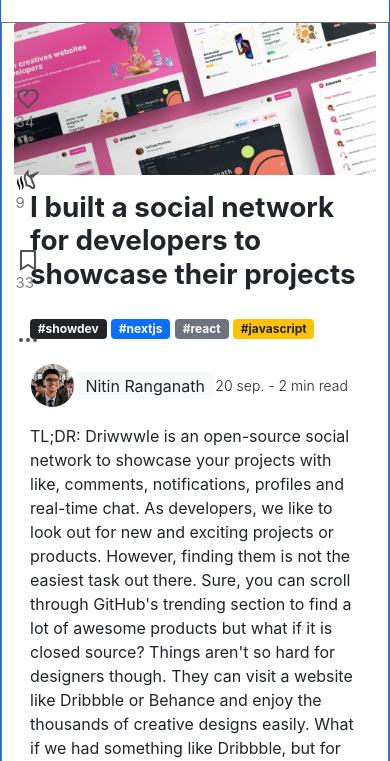
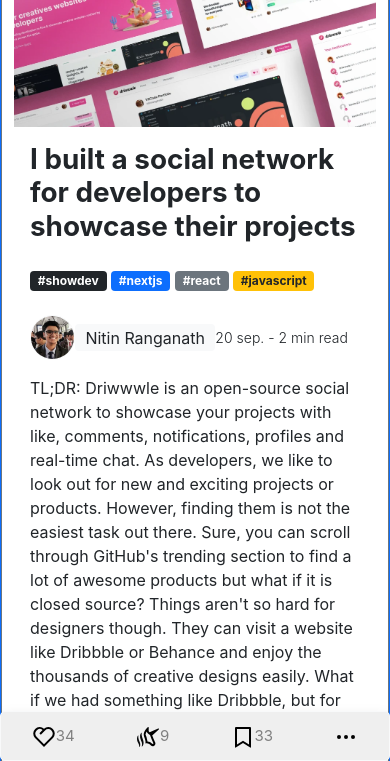
Before and after one commit to Ftnt/reto-2_equipo2, a plain HTML site: page pages/post.html in a window 390 px wide. Shown: the part 83-844 px from the top of the page. Drawn offline with nearby package versions, Linux system fonts and the light colour scheme.

Commit message:
feature/post: Fix floating navbar

```diff
--- a/pages/post.html
+++ b/pages/post.html
@@ -76,6 +76,50 @@
     </nav>
 </header>
 
+<!-- BARRA INICIO - Acá inicia barra de menú que se muestra en mobile -->
+
+<div class="barra d-flex justify-content-around border border-light shadow">
+    <!-- reacción -->
+        <div class="element d-flex align-items-center">
+            <a href="#">
+                <svg xmlns="http://www.w3.org/2000/svg" width="24" height="24" aria-hidden="true" class="crayons-icon">
+                    <path d="M21.179 12.794l.013.014L12 22l-9.192-9.192.013-.014A6.5 6.5 0 0112 3.64a6.5 6.5 0 019.179 9.154zM4.575 5.383a4.5 4.5 0 000 6.364L12 19.172l7.425-7.425a4.5 4.5 0 10-6.364-6.364L8.818 9.626 7.404 8.21l3.162-3.162a4.5 4.5 0 00-5.99.334l-.001.001z"></path>
+                </svg>
+            </a>
+            <div class="numbers2">34</div>
+        </div>
+    <!-- unicornio -->
+        <div class="element d-flex align-items-center">
+            <a href="#">
+                <svg xmlns="http://www.w3.org/2000/svg" width="24" height="24" aria-hidden="true" class="crayons-icon">
+                    <path d="M5.645 8.013c.013-.265-.261-.323-.4-.183-1.16 1.17-1.822 3.865-.344 7.32.294.961 1.938 3.19.84 6.131l-.003.006c-.094.255.206.404.366.263 1.395-1.226 1.933-3.593 1.1-6.375-.488-1.657-1.955-4.226-1.559-7.162zm-3.22 2.738c.05-.137-.124-.417-.326-.225-.939.893-1.316 2.863-.976 4.605.547 2.878 2.374 3.526 2.066 6.629-.028.102.176.38.348.154 1.546-2.033.409-4.453-.241-6.006-1.005-2.386-1.087-4.118-.871-5.157z" fill="#08090A"></path>
+                    <path fill-rule="evenodd" clip-rule="evenodd" d="M13.622 7.223l8.579-3.68c.598-.256 1.087.547.6.985l-6.618 5.941c.881 2.043 2.738 6.34 2.931 6.775 1.348 3.031-2.055 4.918-3.807 3.583a7.027 7.027 0 01-.623-.574c-.974-.965-2.419-2.398-5.207-1.877.284-2.115-.313-3.737-.883-5.288-.38-1.032-.747-2.032-.837-3.124-.346-3.329 3.763-8.23 4.696-7.953.386.115.326 1.229.266 2.319-.051.948-.102 1.88.143 2.12.145.142.428.43.76.773zM11.5 16.5l2.5.5 2.5 2 1-.5-2-4.5-1.5-4-1.5-1-1-1-1-1.5L10 8l-.5 1.5 1 2.5 1 4.5z"></path>
+                </svg>
+            </a>
+            <div class="numbers2">9</div>
+        </div>
+    <!-- guardar -->
+        <div class="element d-flex align-items-center">
+            <a href="#">
+                <svg xmlns="http://www.w3.org/2000/svg" width="24" height="24" aria-hidden="true" class="crayons-icon">
+                    <path d="M5 2h14a1 1 0 011 1v19.143a.5.5 0 01-.766.424L12 18.03l-7.234 4.536A.5.5 0 014 22.143V3a1 1 0 011-1zm13 2H6v15.432l6-3.761 6 3.761V4z"></path>
+                </svg>
+            </a>
+            <div class="numbers2">33</div>
+        </div>
+    <!-- puntos -->
+        <div class="element d-flex align-items-center">
+            <a href="#">
+                <svg
+                    xmlns="http://www.w3.org/2000/svg" width="24" height="24" aria-hidden="true" class="dropdown-icon crayons-icon"><title>More...</title><path fill-rule="evenodd" clip-rule="evenodd" d="M7 12a2 2 0 11-4 0 2 2 0 014 0zm7 0a2 2 0 11-4 0 2 2 0 014 0zm5 2a2 2 0 100-4 2 2 0 000 4z"></path>
+                </svg>
+            </a>
+        </div>
+</div>
+
+<!-- BARRA FIN. -->
+
+
     <main>
         <div class="container border border-primary">
             <div class="row d-flex justify-content-center">
@@ -117,7 +161,7 @@
                         </div>
                     </div>
                 </div>
-                <div class="col-12 col-lg-8 border border-secondary bg-white">
+                <div class="center-section col-lg-8 col-md-10 border border-secondary bg-white">
                     <div class="post_card rounded-3">
                         <img src="../img/main_post.png" class="card-img-top" alt="...">
                         <div class="card-body">
@@ -602,7 +646,7 @@
                 </div>
 
 
-                <div class="col-12 col-lg-3 border border-secondary">
+                <div class="col-lg-3 border border-secondary">
                     Yo soy Right-SideBar
                 </div>
             </div>
@@ -610,45 +654,6 @@
 
 
     </main>
-
-<!-- BARRA INICIO - Acá inicia barra de menú que se muestra en mobile -->
-
-<div class="barra d-flex justify-content-around border border-dark">
-    <!-- reacción -->
-        <div class="element d-flex align-items-center">
-            <svg xmlns="http://www.w3.org/2000/svg" width="24" height="24" aria-hidden="true" class="crayons-icon">
-                <path d="M21.179 12.794l.013.014L12 22l-9.192-9.192.013-.014A6.5 6.5 0 0112 3.64a6.5 6.5 0 019.179 9.154zM4.575 5.383a4.5 4.5 0 000 6.364L12 19.172l7.425-7.425a4.5 4.5 0 10-6.364-6.364L8.818 9.626 7.404 8.21l3.162-3.162a4.5 4.5 0 00-5.99.334l-.001.001z"></path>
-            </svg>
-            <div class="numbers2">34</div>
-        </div>
-    <!-- unicornio -->
-        <div class="element d-flex align-items-center">
-            <svg xmlns="http://www.w3.org/2000/svg" width="24" height="24" aria-hidden="true" class="crayons-icon">
-                <path d="M5.645 8.013c.013-.265-.261-.323-.4-.183-1.16 1.17-1.822 3.865-.344 7.32.294.961 1.938 3.19.84 6.131l-.003.006c-.094.255.206.404.366.263 1.395-1.226 1.933-3.593 1.1-6.375-.488-1.657-1.955-4.226-1.559-7.162zm-3.22 2.738c.05-.137-.124-.417-.326-.225-.939.893-1.316 2.863-.976 4.605.547 2.878 2.374 3.526 2.066 6.629-.028.102.176.38.348.154 1.546-2.033.409-4.453-.241-6.006-1.005-2.386-1.087-4.118-.871-5.157z" fill="#08090A"></path>
-                <path fill-rule="evenodd" clip-rule="evenodd" d="M13.622 7.223l8.579-3.68c.598-.256 1.087.547.6.985l-6.618 5.941c.881 2.043 2.738 6.34 2.931 6.775 1.348 3.031-2.055 4.918-3.807 3.583a7.027 7.027 0 01-.623-.574c-.974-.965-2.419-2.398-5.207-1.877.284-2.115-.313-3.737-.883-5.288-.38-1.032-.747-2.032-.837-3.124-.346-3.329 3.763-8.23 4.696-7.953.386.115.326 1.229.266 2.319-.051.948-.102 1.88.143 2.12.145.142.428.43.76.773zM11.5 16.5l2.5.5 2.5 2 1-.5-2-4.5-1.5-4-1.5-1-1-1-1-1.5L10 8l-.5 1.5 1 2.5 1 4.5z"></path>
-            </svg>
-            <div class="numbers2">9</div>
-        </div>
-    <!-- guardar -->
-        <div class="element d-flex align-items-center">
-            <svg xmlns="http://www.w3.org/2000/svg" width="24" height="24" aria-hidden="true" class="crayons-icon">
-                <path d="M5 2h14a1 1 0 011 1v19.143a.5.5 0 01-.766.424L12 18.03l-7.234 4.536A.5.5 0 014 22.143V3a1 1 0 011-1zm13 2H6v15.432l6-3.761 6 3.761V4z"></path>
-            </svg>
-            <div class="numbers2">33</div>
-        </div>
-    <!-- puntos -->
-        <div class="element d-flex align-items-center">
-            <svg
-                xmlns="http://www.w3.org/2000/svg" width="24" height="24" aria-hidden="true" class="dropdown-icon crayons-icon"><title>More...</title><path fill-rule="evenodd" clip-rule="evenodd" d="M7 12a2 2 0 11-4 0 2 2 0 014 0zm7 0a2 2 0 11-4 0 2 2 0 014 0zm5 2a2 2 0 100-4 2 2 0 000 4z"></path>
-            </svg>
-        </div>
-</div>
-
-<!-- BARRA FIN. -->
-
-
-
-
 
     <footer>
         Yo soy footer
--- a/scss/_post.scss
+++ b/scss/_post.scss
@@ -7,6 +7,10 @@
     }
     a{
         text-decoration: none;
+    }
+    .barra{
+        display: none;
+        visibility: hidden;
     }
 }
 
@@ -107,14 +111,19 @@
     font-weight: 200;
 }
 
-.barra{
-    position: fixed;
-    bottom: 0;
-    width: 100%;
-    height: 32px;
-    padding-bottom: 16px;
-    background: #111;
-    background: rgba(0,0,0,.90);
-    border-top: 2px solid #f00;
-    z-index:2000;
+@media (max-width: 750px) {
+    .sideIzquierda{
+        display: none;
+    }
+    .barra{
+        display: block;
+        visibility: visible;
+        position: fixed;
+        bottom: 0;
+        width: 100%;
+        height: 50px;
+        background: #efefef;
+        border-radius: 5px;
+        z-index:2000;
+    }
 }
```
Also changed, not shown: css/styles.css, 1 other file.
